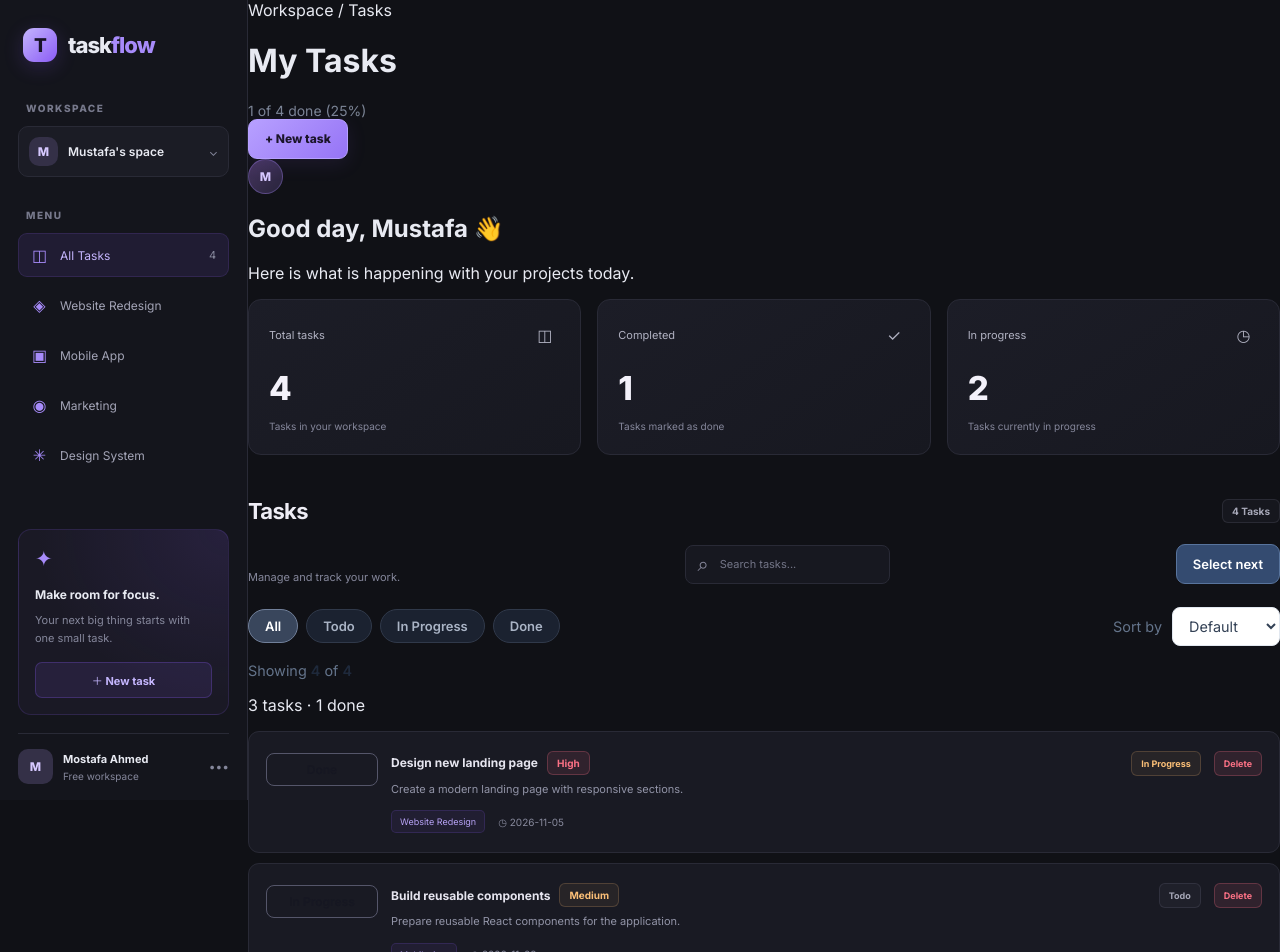
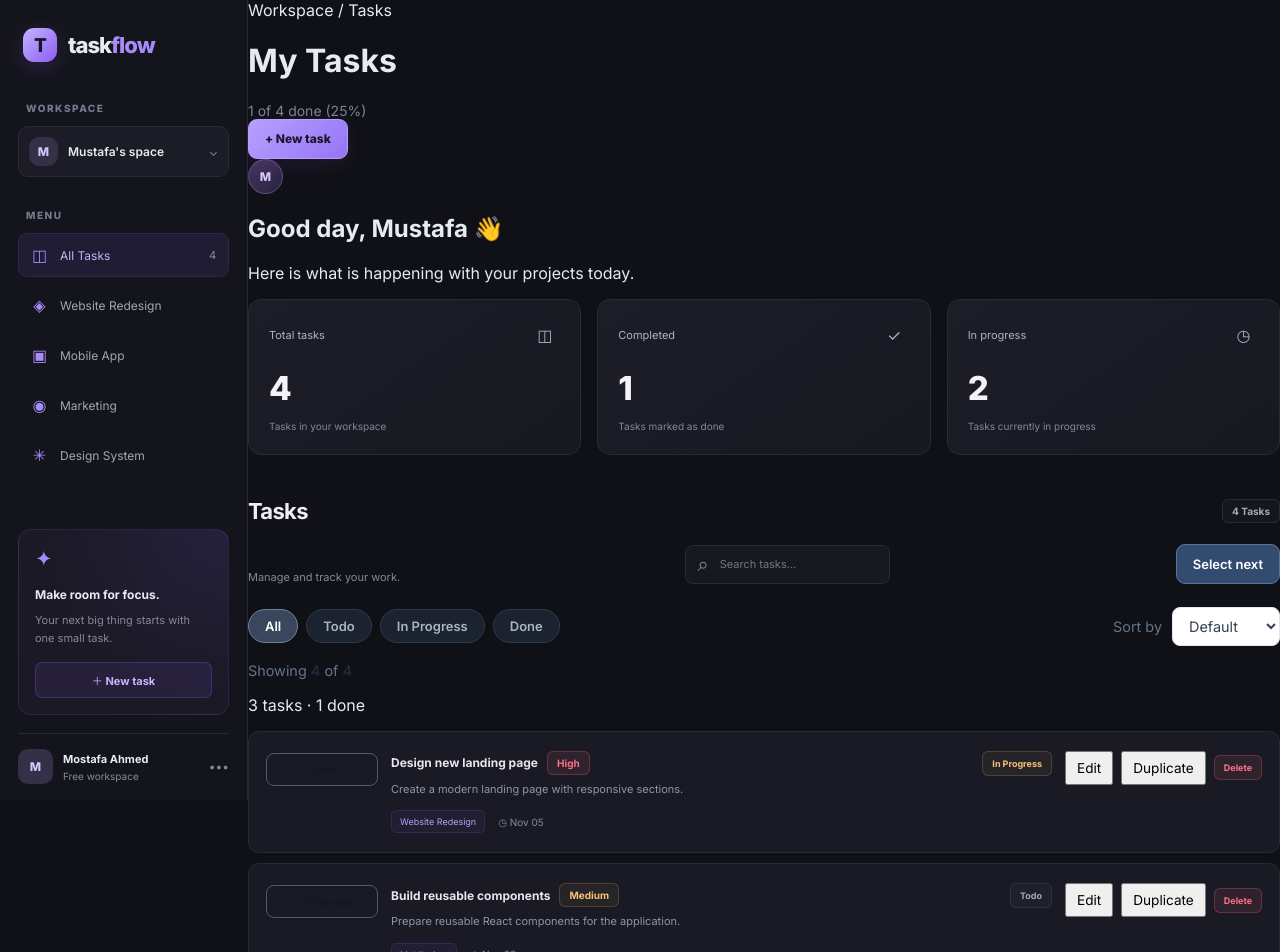
Before and after one commit to Moustafa-Elbaloty/javascript-everywhere, a React (Vite) app in the folder react-revision/taskflow/: page / in a window 1280 px wide. Shown: the top 952 px of the page. Built offline with nearby package versions, Linux system fonts and the light colour scheme.

Commit message:
feat: add task duplication

```diff
--- a/react-revision/taskflow/src/App.css
+++ b/react-revision/taskflow/src/App.css
@@ -1487,3 +1487,26 @@ a {
     align-items: flex-start;
   }
 }
+
+/* Module 04 - Task Actions */
+
+.task-actions {
+  display: flex;
+  align-items: center;
+  flex-wrap: wrap;
+  gap: 8px;
+  flex-shrink: 0;
+}
+
+.task-actions .task-edit,
+.task-actions .task-duplicate {
+  padding: 7px 10px;
+  font-size: 0.85rem;
+}
+
+@media (max-width: 600px) {
+  .task-actions {
+    width: 100%;
+    justify-content: flex-end;
+  }
+}
--- a/react-revision/taskflow/src/App.tsx
+++ b/react-revision/taskflow/src/App.tsx
@@ -152,6 +152,22 @@ function App() {
     setEditingTask(null)
   }
 
+  function addTask(values: TaskFormValues) {
+    const taskValues = fromFormValues(values)
+
+    setTasks((current) => {
+      const nextId =
+        current.reduce((maxId, task) => Math.max(maxId, task.id), 0) + 1
+
+      const newTask: Task = {
+        id: nextId,
+        ...taskValues,
+      }
+
+      return [newTask, ...current]
+    })
+  }
+
   function saveTask(values: TaskFormValues) {
     const taskValues = fromFormValues(values)
 
@@ -164,15 +180,21 @@ function App() {
         ),
       )
     } else {
-      const newTask: Task = {
-        id: Date.now(),
-        ...taskValues,
-      }
-
-      setTasks((current) => [newTask, ...current])
+      addTask(values)
     }
 
     closeForm()
+  }
+
+  function duplicateTask(task: Task) {
+    addTask({
+      title: `Copy of ${task.title}`,
+      description: task.description,
+      project: task.project,
+      priority: task.priority ?? 'medium',
+      status: 'Todo',
+      dueDate: task.dueDate,
+    })
   }
 
   function toggleTask(id: number) {
@@ -399,6 +421,7 @@ function App() {
             onAddTask={openAddForm}
             onDeleteTask={deleteTask}
             onEditTask={openEditForm}
+            onDuplicateTask={duplicateTask}
             selectedId={selectedId}
           />
         </Section>
--- a/react-revision/taskflow/src/components/TaskCard.tsx
+++ b/react-revision/taskflow/src/components/TaskCard.tsx
@@ -1,18 +1,7 @@
 import Badge from './Badge'
+import type { Task, TaskStatus } from '../types/task'
 
-export type Priority = 'low' | 'medium' | 'high'
-
-export type TaskStatus = 'Todo' | 'In Progress' | 'Done'
-
-export interface Task {
-  id: number
-  title: string
-  description: string
-  project: string
-  priority?: Priority
-  status: TaskStatus
-  dueDate: string
-}
+export type { Priority, TaskStatus, Task } from '../types/task'
 
 export function nextStatus(status: TaskStatus): TaskStatus {
   switch (status) {
@@ -31,6 +20,8 @@ interface TaskCardProps {
   task: Task
   onToggle: (id: number) => void
   onDelete: (id: number) => void
+  onEdit: (task: Task) => void
+  onDuplicate: (task: Task) => void
   isSelected: boolean
 }
 
@@ -38,10 +29,25 @@ function TaskCard({
   task,
   onToggle,
   onDelete,
+  onEdit,
+  onDuplicate,
   isSelected,
 }: TaskCardProps) {
   const next = nextStatus(task.status)
   const nextLabel = next === 'Todo' ? 'To Do' : next
+
+  function formatDueDate(date: string) {
+    if (!date) return 'No date'
+
+    const parsedDate = new Date(`${date}T00:00:00`)
+
+    if (Number.isNaN(parsedDate.getTime())) return date
+
+    return parsedDate.toLocaleDateString('en-US', {
+      month: 'short',
+      day: '2-digit',
+    })
+  }
 
   return (
     <article className={`task-card ${isSelected ? 'selected' : ''}`}>
@@ -83,7 +89,7 @@ function TaskCard({
 
         <div className="task-meta">
           <span className="project-tag">{task.project}</span>
-          <span className="due-date">◷ {task.dueDate}</span>
+          <span className="due-date">◷ {formatDueDate(task.dueDate)}</span>
         </div>
       </div>
 
@@ -95,6 +101,23 @@ function TaskCard({
         {task.status}
       </span>
 
+      <div className="task-actions">
+        <button
+          type="button"
+          className="secondary-button task-edit"
+          onClick={() => onEdit(task)}
+        >
+          Edit
+        </button>
+
+        <button
+          type="button"
+          className="secondary-button task-duplicate"
+          onClick={() => onDuplicate(task)}
+        >
+          Duplicate
+        </button>
+
         <button
           type="button"
           className="task-delete"
@@ -102,6 +125,7 @@ function TaskCard({
         >
           Delete
         </button>
+      </div>
     </article>
   )
 }
--- a/react-revision/taskflow/src/components/TaskList.tsx
+++ b/react-revision/taskflow/src/components/TaskList.tsx
@@ -1,10 +1,13 @@
-import TaskCard, { type Task } from './TaskCard'
+import TaskCard from './TaskCard'
+import type { Task } from '../types/task'
 
 interface TaskListProps {
   tasks: Task[]
   onToggle: (id: number) => void
   onAddTask: () => void
   onDeleteTask: (id: number) => void
+  onEditTask: (task: Task) => void
+  onDuplicateTask: (task: Task) => void
   selectedId: number | null
 }
 
@@ -13,9 +16,10 @@ function TaskList({
   onToggle,
   onAddTask,
   onDeleteTask,
+  onEditTask,
+  onDuplicateTask,
   selectedId,
 }: TaskListProps) {
-
   return (
     <div className="task-list">
       {tasks.map((task) => (
@@ -24,6 +28,8 @@ function TaskList({
           task={task}
           onToggle={onToggle}
           onDelete={onDeleteTask}
+          onEdit={onEditTask}
+          onDuplicate={onDuplicateTask}
           isSelected={selectedId === task.id}
         />
       ))}
@@ -34,7 +40,11 @@ function TaskList({
           <h3>Nothing on your plate</h3>
           <p>Try another filter or add a new task.</p>
 
-          <button className="primary-button" onClick={onAddTask}>
+          <button
+            type="button"
+            className="primary-button"
+            onClick={onAddTask}
+          >
             Add a task
           </button>
         </div>
```
Lines whose indentation alone changed are shown as unchanged.
